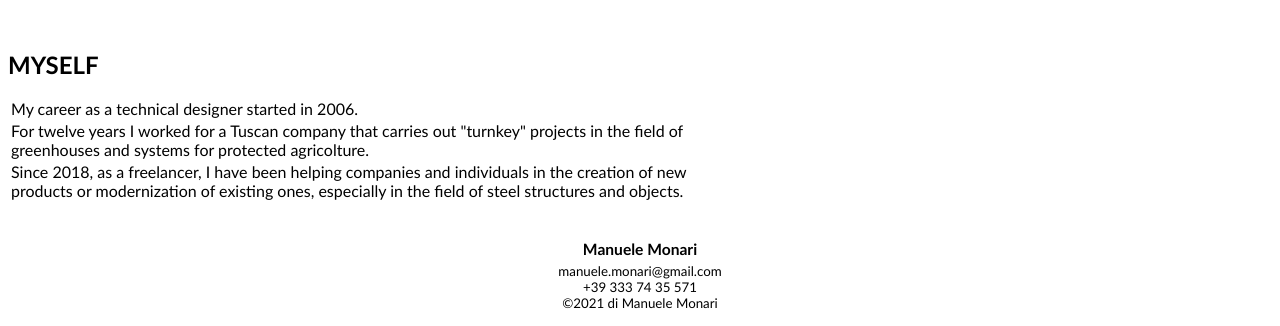
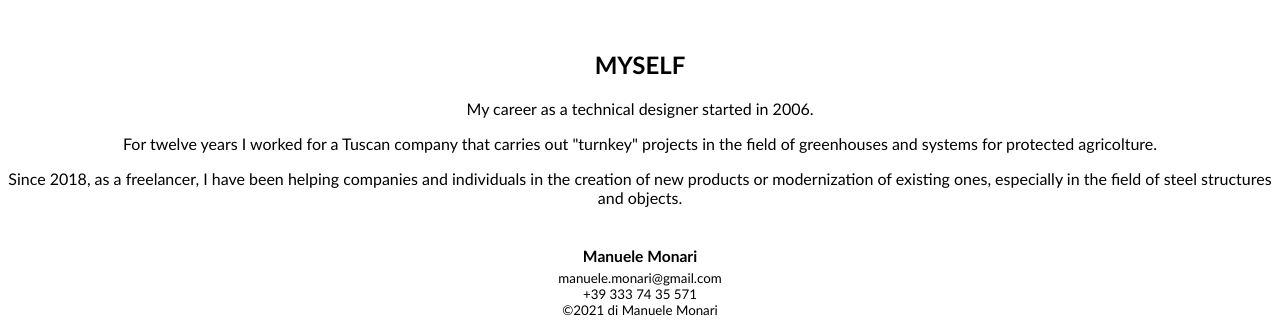
Before and after one commit to Manuele-84/my_site, a plain HTML site: page Myself.html in a window 1280 px wide. Shown: the part 573-899 px from the top of the page. Drawn offline with Linux system fonts and the light colour scheme.

Commit message:
styles update

```diff
--- a/styles.css
+++ b/styles.css
@@ -39,22 +39,17 @@ body{
 h3 {
     margin: 5px;
 }
-.p_myself {
-    float: right;
-    margin-bottom: 20px;
-}
 .myself {
     width: 400px;
     border: 1px solid black;
 }
 h2 {
-    text-align: left;
+    text-align: center;
     padding-top: 30px;
 }
 p {
-    text-align: left;
-    margin: 3px;
-    margin-right: 550px;
+    text-align: center;
+    margin-bottom: 3px;
 }
 .privacy {
     text-align: center;
```
